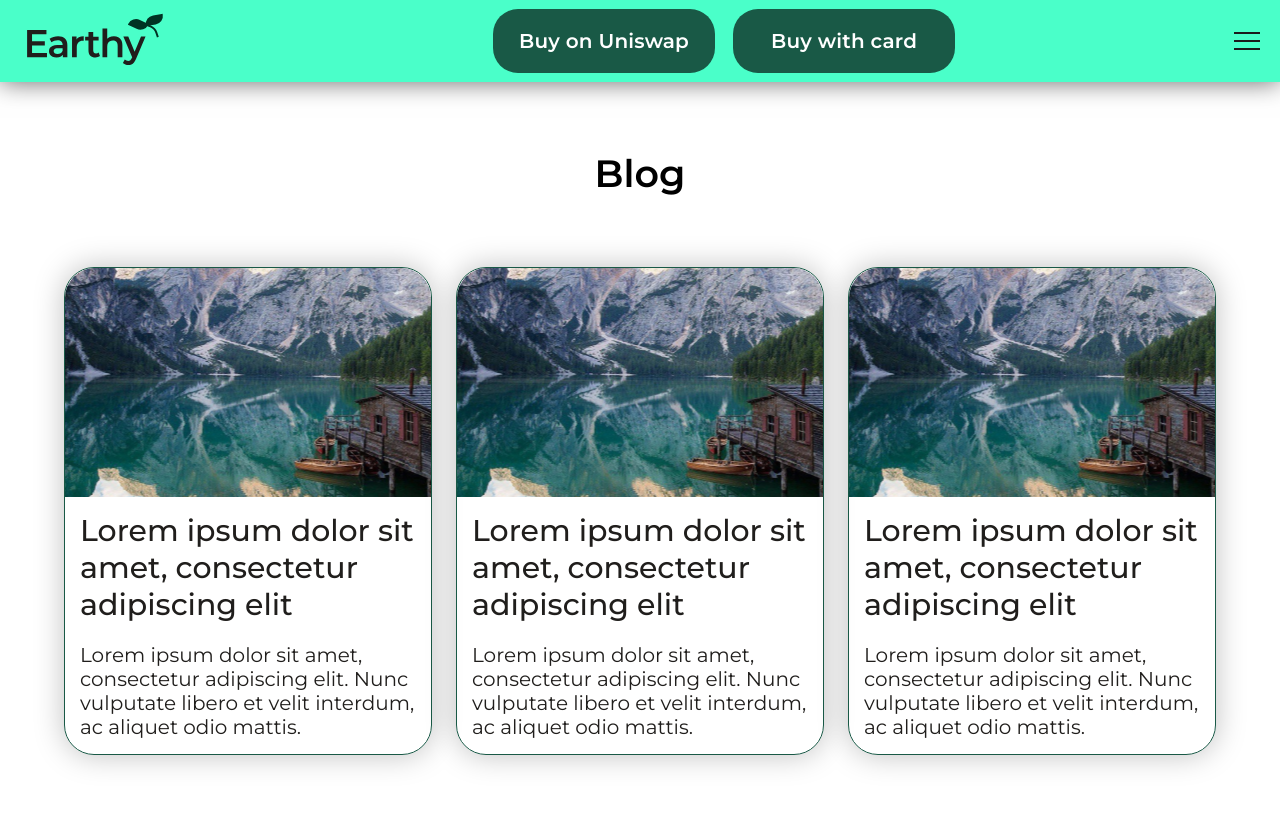
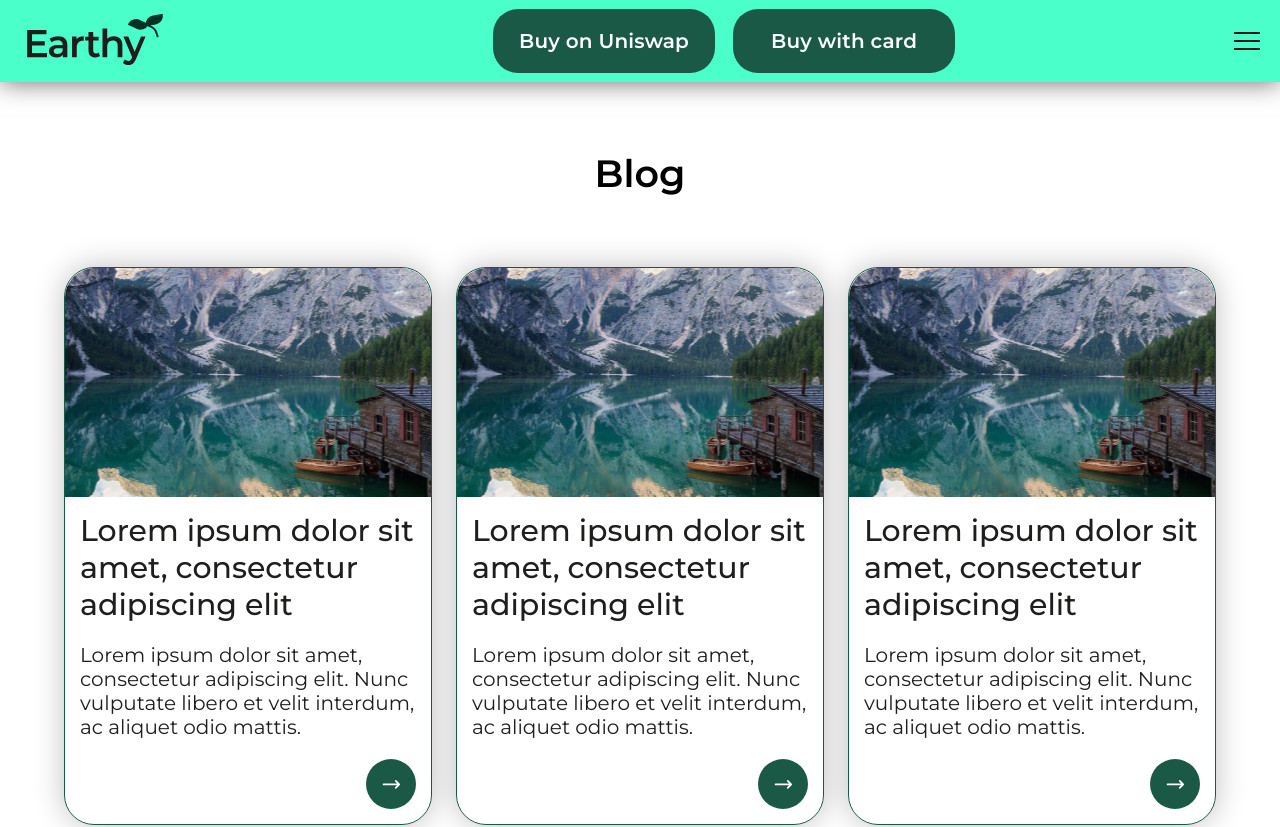
Before and after one commit to DMCprogs/earthry, a Next.js app: page /blog in a window 1280 px wide. Shown: the top 827 px of the page. Built offline with nearby package versions, Linux system fonts and the light colour scheme.

Commit message:
add cardblog link, add props styles custombutton

```diff
--- a/src/app/components/blog/BlogCard.tsx
+++ b/src/app/components/blog/BlogCard.tsx
@@ -1,4 +1,7 @@
+"use client";
 import { FC } from "react";
+import { useRouter } from 'next/navigation';
+
 import {
   BlogCardContainerSC,
   BlogCardImageSC,
@@ -6,20 +9,37 @@ import {
   DivProductContentSC,
   BlogCardDescriptionSC
 } from "./styles.BlogCard";
+import ButtonWrapper from "../custom_button";
+import { HiOutlineArrowNarrowRight } from "react-icons/hi";
+import Link from "next/link";
 
 type BlogCardProps = {
-  img:any;
+  img: any;
 }
-const BlogCard: FC<BlogCardProps> = ({img}) => {
+const BlogCard: FC<BlogCardProps> = ({ img }) => {
+  const router = useRouter();
+
+  const styles = {
+    justifySelf: 'end',
+  }
   return (
 
 
     <BlogCardContainerSC>
-      <BlogCardImageSC img={img}/>
+      <BlogCardImageSC img={img} />
       <DivProductContentSC>
         <BlogCardTitleSC>Lorem ipsum dolor sit amet, consectetur adipiscing elit</BlogCardTitleSC>
         <BlogCardDescriptionSC>Lorem ipsum dolor sit amet, consectetur adipiscing elit. Nunc vulputate libero et velit interdum, ac aliquet odio mattis.</BlogCardDescriptionSC>
-
+        <ButtonWrapper
+          styles={styles}
+          directionRadius="center"
+          primary={true}
+          height={50}
+          width={50}
+          onClick={() => router.push('/')}
+        >
+          <HiOutlineArrowNarrowRight size={"1.3rem"} />
+        </ButtonWrapper>
       </DivProductContentSC>
 
     </BlogCardContainerSC>
--- a/src/app/components/custom_button/index.tsx
+++ b/src/app/components/custom_button/index.tsx
@@ -2,6 +2,7 @@
 import React, { FC, ReactElement } from "react";
 
 import { ButtonWrapperSC } from "@/app/components/custom_button/styles.custom_button";
+import Link from "next/link";
 
 const ButtonWrapper: FC<{
   children: ReactElement;
@@ -14,8 +15,11 @@ const ButtonWrapper: FC<{
   onClick?: () => void | null;
   disabled?: boolean;
   type?: string | null;
+  styles?: any;
+
 }> = (props) => {
   const {
+    styles,
     children,
     width,
     weight = 600,
@@ -36,6 +40,7 @@ const ButtonWrapper: FC<{
 
   return (
     <ButtonWrapperSC
+      style={styles}
       height={height}
       width={width}
       weight={weight}
```
Lines whose indentation alone changed are shown as unchanged.
